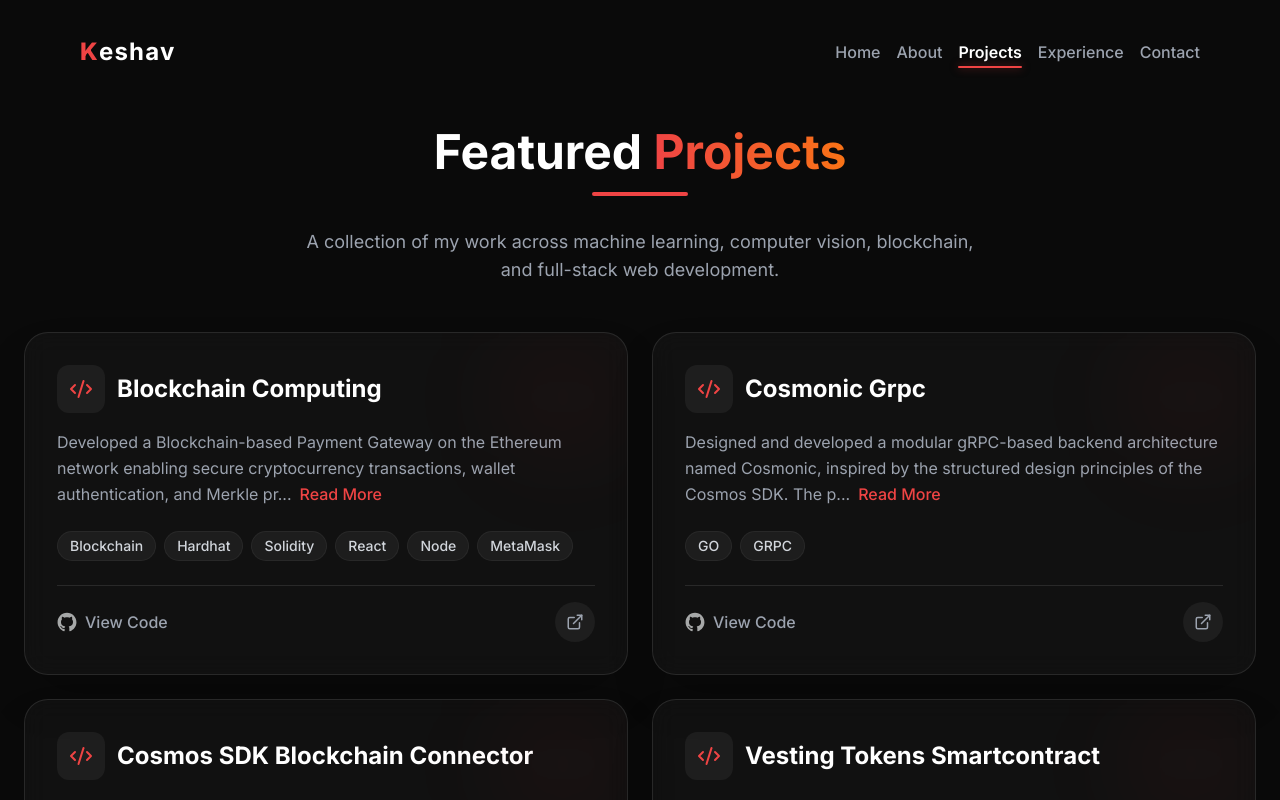
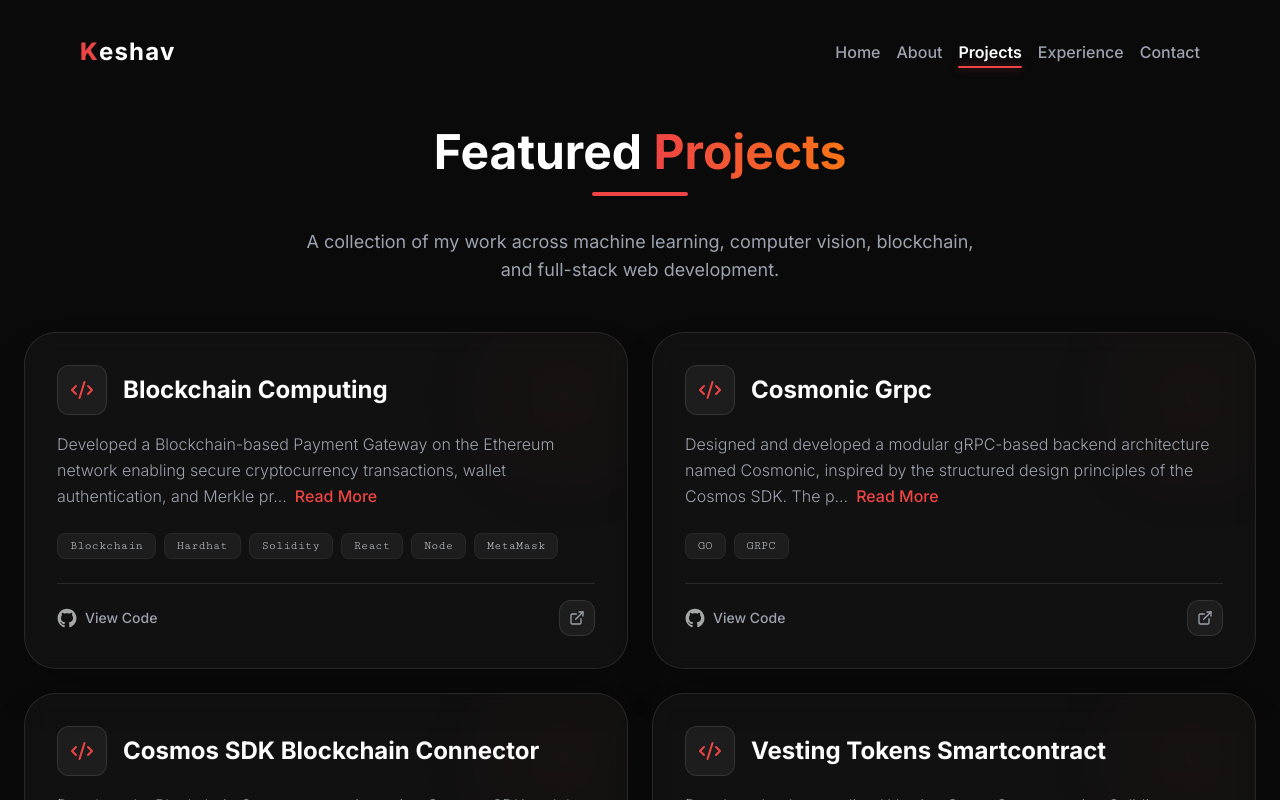
Before and after one commit to Applikatla/portfolio, a React (Vite) app: page /projects in a window 1280 px wide. Shown: the top 800 px of the page. Built offline with nearby package versions, Linux system fonts and the light colour scheme.

Commit message:
commit with swapped github graph location

```diff
--- a/src/components/About.jsx
+++ b/src/components/About.jsx
@@ -160,6 +160,9 @@ export const About = () => {
           </motion.div>
         </motion.div>
 
+        {/* GitHub Graph Section */}
+        <GithubGraph />
+
         {/* Hacker Terminal Section */}
         <motion.div
           variants={itemVariants}
@@ -174,9 +177,6 @@ export const About = () => {
           </div>
           <HackerTerminal />
         </motion.div>
-
-        {/* GitHub Graph Section */}
-        <GithubGraph />
       </main>
 
       <Footer />
--- a/src/components/MatrixRain.jsx
+++ b/src/components/MatrixRain.jsx
@@ -65,7 +65,7 @@ export const MatrixRain = ({ isActive }) => {
       animate={{ opacity: 1 }}
       exit={{ opacity: 0 }}
       transition={{ duration: 1 }}
-      className="fixed inset-0 z-[1] pointer-events-none opacity-20 md:opacity-30 mix-blend-screen"
+      className="fixed inset-0 z-[1] pointer-events-none opacity-10 md:opacity-15 mix-blend-screen"
     >
       <canvas ref={canvasRef} className="w-full h-full" />
       <div className="absolute inset-0 bg-gradient-to-b from-transparent via-[#050505]/50 to-[#050505]"></div>
--- a/src/components/Projects.jsx
+++ b/src/components/Projects.jsx
@@ -1,9 +1,113 @@
-import React, { useState, useEffect } from "react";
+import React, { useState, useEffect, useRef } from "react";
 import { createPortal } from "react-dom";
 import Navbar from "./Navbar";
 import { Footer } from "./Footer";
 import { motion, AnimatePresence } from "framer-motion";
 import { ExternalLink, Code2, X } from "lucide-react";
+
+const ProjectCard = ({ project, variants, activeProject, setActiveProject }) => {
+  const cardRef = useRef(null);
+  const [mousePos, setMousePos] = useState({ x: 0, y: 0 });
+
+  const handleMouseMove = (e) => {
+    if (!cardRef.current) return;
+    const rect = cardRef.current.getBoundingClientRect();
+    setMousePos({
+      x: e.clientX - rect.left,
+      y: e.clientY - rect.top,
+    });
+  };
+
+  return (
+    <motion.div
+      ref={cardRef}
+      onMouseMove={handleMouseMove}
+      variants={variants}
+      whileHover={{ y: -8 }}
+      className="glass-card rounded-[2rem] p-8 flex flex-col h-full group transition-all duration-300 relative overflow-hidden border border-white/[0.05] hover:border-white/[0.1] hover:shadow-[0_15px_40px_rgba(0,0,0,0.4)]"
+    >
+      {/* Spotlight Border (Laser Tracer) */}
+      <div
+        className="absolute inset-0 pointer-events-none opacity-0 group-hover:opacity-100 transition-opacity duration-500 rounded-[2rem] z-20"
+        style={{
+          padding: "1px",
+          background: `radial-gradient(150px circle at ${mousePos.x}px ${mousePos.y}px, rgba(239, 68, 68, 0.4), transparent 80%)`,
+          WebkitMask: "linear-gradient(#fff 0 0) content-box, linear-gradient(#fff 0 0)",
+          WebkitMaskComposite: "xor",
+          maskComposite: "exclude",
+        }}
+      />
+
+      {/* Holographic Glossy Glass Shimmer */}
+      <div
+        className="absolute inset-0 pointer-events-none opacity-0 group-hover:opacity-100 transition-opacity duration-500 z-10"
+        style={{
+          background: `radial-gradient(300px circle at ${mousePos.x}px ${mousePos.y}px, rgba(239, 68, 68, 0.05), rgba(255, 255, 255, 0.03), transparent 75%)`,
+        }}
+      />
+
+      {/* Background Soft Glow (Ambient) */}
+      <div className="absolute top-0 right-0 w-32 h-32 bg-primary/5 rounded-full filter blur-[50px] group-hover:bg-primary/10 transition-colors duration-500"></div>
+
+      <div className="flex items-center gap-4 mb-4 relative z-20">
+        <div className="p-3 bg-white/5 rounded-xl text-primary border border-white/10 group-hover:border-primary/30 transition-colors">
+          <Code2 size={24} />
+        </div>
+        <h2 className="text-2xl font-bold text-white group-hover:text-primary transition-colors">
+          {project.title}
+        </h2>
+      </div>
+
+      <div className="text-gray-400 mb-6 flex-grow leading-relaxed relative z-20 text-base font-light">
+        {project.description.length > 150
+          ? `${project.description.slice(0, 150)}...`
+          : project.description}
+        {project.description.length > 150 && (
+          <button
+            onClick={() => setActiveProject(project)}
+            className="text-primary hover:text-white ml-2 font-medium transition-colors"
+          >
+            Read More
+          </button>
+        )}
+      </div>
+
+      <div className="space-y-6 relative z-20">
+        <div className="flex flex-wrap gap-2">
+          {project.tech.map((tech, techIndex) => (
+            <span
+              key={techIndex}
+              className="px-3 py-1 bg-white/5 text-gray-300 text-xs font-mono rounded-lg border border-white/5 group-hover:border-white/10 transition-colors"
+            >
+              {tech}
+            </span>
+          ))}
+        </div>
+
+        <div className="pt-4 border-t border-white/10 flex items-center justify-between">
+          <a
+            href={project.github}
+            target="_blank"
+            rel="noopener noreferrer"
+            className="flex items-center gap-2 text-gray-400 hover:text-white transition-colors"
+          >
+            <img src="/images/github-original.svg" alt="GitHub" className="w-5 h-5 opacity-70 group-hover:opacity-100 invert" />
+            <span className="font-medium text-sm">View Code</span>
+          </a>
+
+          <a
+            href={project.github}
+            target="_blank"
+            rel="noopener noreferrer"
+            className="w-9 h-9 rounded-xl bg-white/5 flex items-center justify-center text-gray-400 hover:bg-primary hover:text-white border border-white/10 hover:border-primary transition-all duration-300"
+          >
+            <ExternalLink size={16} />
+          </a>
+        </div>
+      </div>
+    </motion.div>
+  );
+};
 
 export const Projects = () => {
   const [activeProject, setActiveProject] = useState(null);
@@ -111,72 +215,13 @@ export const Projects = () => {
             variants={containerVariants}
           >
             {projects.map((project, index) => (
-              <motion.div
+              <ProjectCard
                 key={index}
+                project={project}
                 variants={itemVariants}
-                whileHover={{ y: -8 }}
-                className="glass-card rounded-3xl p-8 flex flex-col h-full group transition-all duration-300 hover:border-primary/30 hover:shadow-[0_8px_30px_rgba(239,68,68,0.15)] relative overflow-hidden"
-              >
-                {/* Background Glow */}
-                <div className="absolute top-0 right-0 w-32 h-32 bg-primary/5 rounded-full filter blur-[50px] group-hover:bg-primary/20 transition-colors duration-500"></div>
-
-                <div className="flex items-center gap-3 mb-4">
-                  <div className="p-3 bg-white/5 rounded-xl text-primary">
-                    <Code2 size={24} />
-                  </div>
-                  <h2 className="text-2xl font-bold text-white group-hover:text-primary transition-colors">
-                    {project.title}
-                  </h2>
-                </div>
-
-                <div className="text-gray-400 mb-6 flex-grow leading-relaxed">
-                  {project.description.length > 150
-                    ? `${project.description.slice(0, 150)}...`
-                    : project.description}
-                  {project.description.length > 150 && (
-                    <button
-                      onClick={() => setActiveProject(project)}
-                      className="text-primary hover:text-white ml-2 font-medium transition-colors"
-                    >
-                      Read More
-                    </button>
-                  )}
-                </div>
-
-                <div className="space-y-6">
-                  <div className="flex flex-wrap gap-2">
-                    {project.tech.map((tech, techIndex) => (
-                      <span
-                        key={techIndex}
-                        className="px-3 py-1 bg-white/5 text-gray-300 text-sm font-medium rounded-full border border-white/5 group-hover:border-white/10 transition-colors"
-                      >
-                        {tech}
-                      </span>
-                    ))}
-                  </div>
-
-                  <div className="pt-4 border-t border-white/10 flex items-center justify-between relative z-10">
-                    <a
-                      href={project.github}
-                      target="_blank"
-                      rel="noopener noreferrer"
-                      className="flex items-center gap-2 text-gray-400 hover:text-white transition-colors"
-                    >
-                      <img src="/images/github-original.svg" alt="GitHub" className="w-5 h-5 opacity-70 group-hover:opacity-100 invert" />
-                      <span className="font-medium">View Code</span>
-                    </a>
-
-                    <a
-                      href={project.github}
-                      target="_blank"
-                      rel="noopener noreferrer"
-                      className="w-10 h-10 rounded-full bg-white/5 flex items-center justify-center text-gray-400 hover:bg-primary hover:text-white transition-all duration-300"
-                    >
-                      <ExternalLink size={18} />
-                    </a>
-                  </div>
-                </div>
-              </motion.div>
+                activeProject={activeProject}
+                setActiveProject={setActiveProject}
+              />
             ))}
           </motion.div>
         </motion.div>
--- a/src/index.css
+++ b/src/index.css
@@ -40,6 +40,7 @@
 .preview {
   width: 20px;
 }
+
 .git {
   width: 25px;
 }
@@ -61,3 +62,39 @@
 ::-webkit-scrollbar-thumb:hover {
   background: #555;
 }
+
+:root {
+  --color-primary: #ef4444;
+}
+
+/* Classy, Lightweight Hacker Mode */
+body.hacker-mode {
+  --color-primary: #00e676 !important; /* Premium Hacker Green */
+}
+
+/* Subtle gradient header accent */
+body.hacker-mode .text-gradient-primary {
+  background-image: linear-gradient(to right, #00e676, #00b0ff) !important;
+  color: transparent !important;
+  background-clip: text !important;
+  -webkit-background-clip: text !important;
+}
+
+/* Smooth color transition on hovered cards */
+body.hacker-mode .glass-card:hover {
+  border-color: rgba(0, 230, 118, 0.25) !important;
+  box-shadow: 0 8px 30px rgba(0, 230, 118, 0.08) !important;
+}
+
+/* Custom indicator glows */
+body.hacker-mode [layoutId="underline"] {
+  background-color: #00e676 !important;
+  box-shadow: 0 0 8px rgba(0, 230, 118, 0.6) !important;
+}
+
+/* Monospace fonts limited to tags and data components to keep readability perfect */
+body.hacker-mode .font-mono,
+body.hacker-mode span[class*="font-mono"],
+body.hacker-mode div[class*="font-mono"] {
+  font-family: 'Cutive Mono', monospace !important;
+}
```
Also changed, not shown: src/components/Navbar.jsx (+4 -7 lines).
